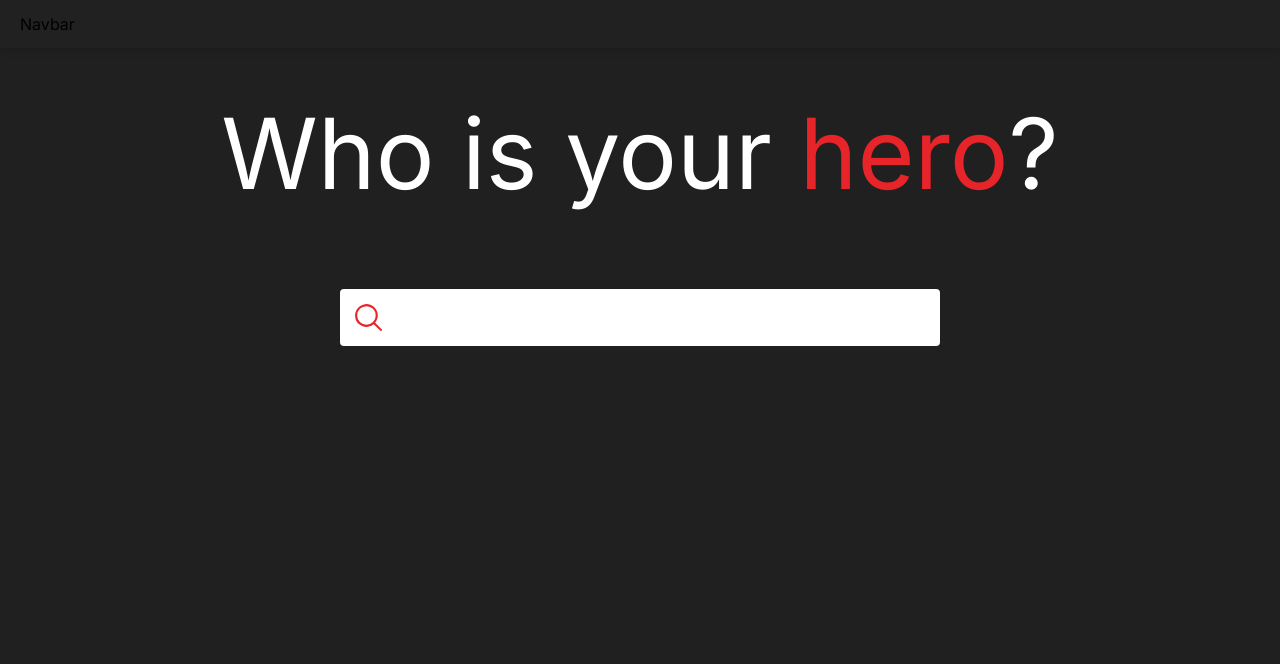
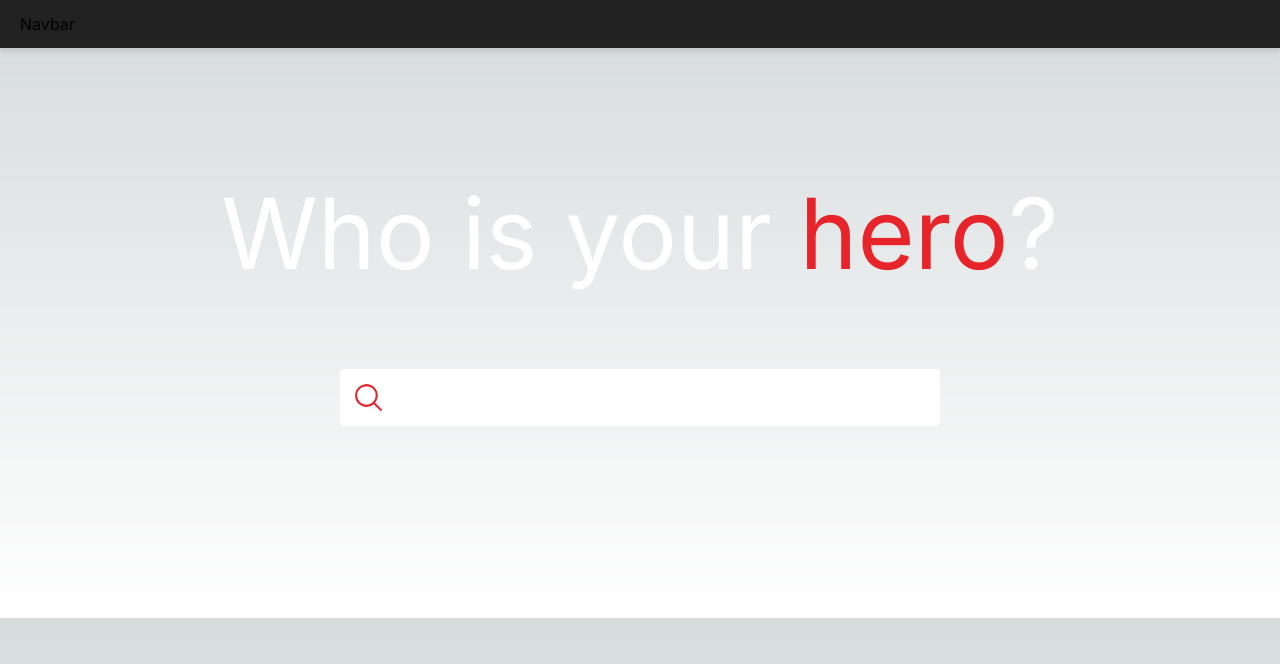
Before and after one commit to cmoutella/marvel-heros, a Next.js app: page / in a window 1280 px wide. Shown: the top 664 px of the page. Built offline with nearby package versions, Linux system fonts and the light colour scheme.

Commit message:
feat(Template): create default template

```diff
--- a/src/pages/_app.tsx
+++ b/src/pages/_app.tsx
@@ -1,6 +1,6 @@
-import { SearchProvider } from "@/providers/SearchProvider";
 import "@/styles/globals.css";
 import type { AppProps } from "next/app";
+import { SearchProvider } from "@/providers/SearchProvider";
 
 export default function App({ Component, pageProps }: AppProps) {
   return (
--- a/src/pages/index.tsx
+++ b/src/pages/index.tsx
@@ -1,18 +1,14 @@
-import { Inter } from "next/font/google";
-import Navbar from "@/components/Navbar";
 import SearchBar from "@/components/SearchBar";
 import { Hero, useSearch } from "@/providers/SearchProvider";
 import HeroCard from "@/components/HeroCard";
-
-const inter = Inter({ subsets: ["latin"] });
+import { default as Container } from "@/templates/default";
 
 export default function Home() {
   const { heros, searchActive } = useSearch();
 
   return (
-    <main className={`min-h-screen bg-dark ${inter.className}`}>
-      <Navbar />
-      <div className="w-full flex flex-col items-center pt-[80px] px-24">
+    <Container>
+      <div className="w-full flex flex-col items-center pt-[80px] px-24 pb-24">
         <h1 className="text-white text-[98px] mb-[62px]">
           Who is your <span className="text-primary">hero</span>?
         </h1>
@@ -25,6 +21,6 @@
           </div>
         )}
       </div>
-    </main>
+    </Container>
   );
 }
--- /dev/null
+++ b/src/templates/default.tsx
@@ -0,0 +1,18 @@
+import Navbar from "@/components/Navbar";
+import { Inter } from "next/font/google";
+import { ReactNode } from "react";
+
+const inter = Inter({ subsets: ["latin"] });
+
+const DefaultTemplate = ({ children }: { children: ReactNode }) => {
+  return (
+    <main className={`min-h-screen bg-dark ${inter.className}`}>
+      <Navbar />
+      <div className="w-full flex flex-col items-center pt-[80px] px-24 pb-24">
+        {children}
+      </div>
+    </main>
+  );
+};
+
+export default DefaultTemplate;
```
